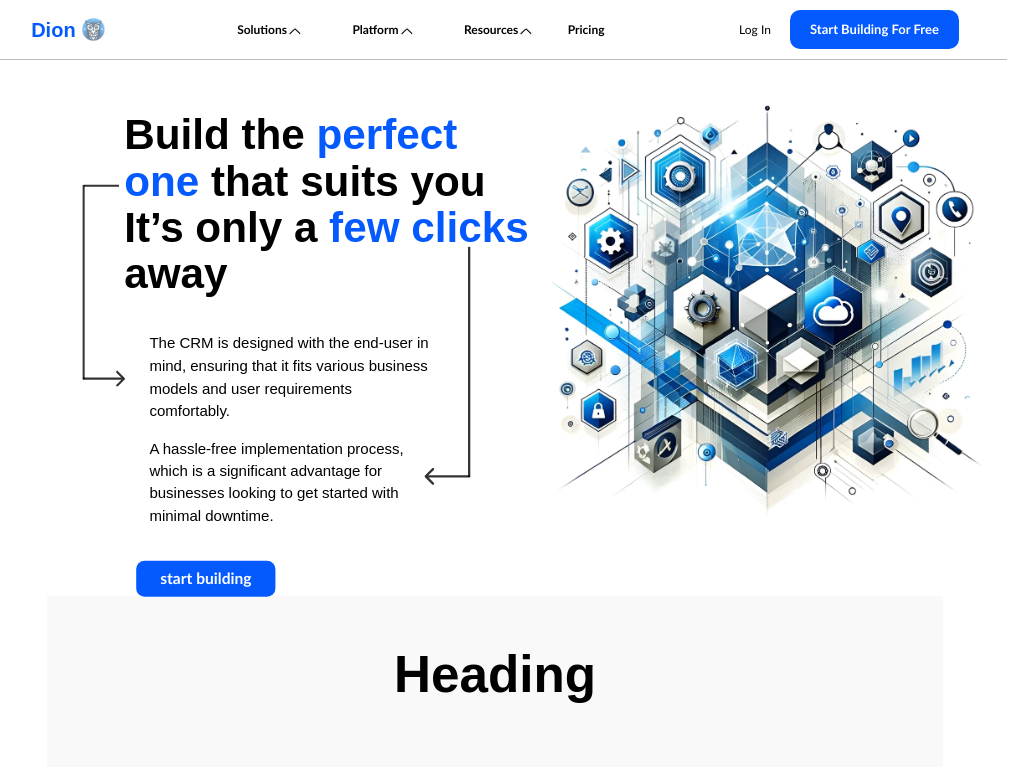
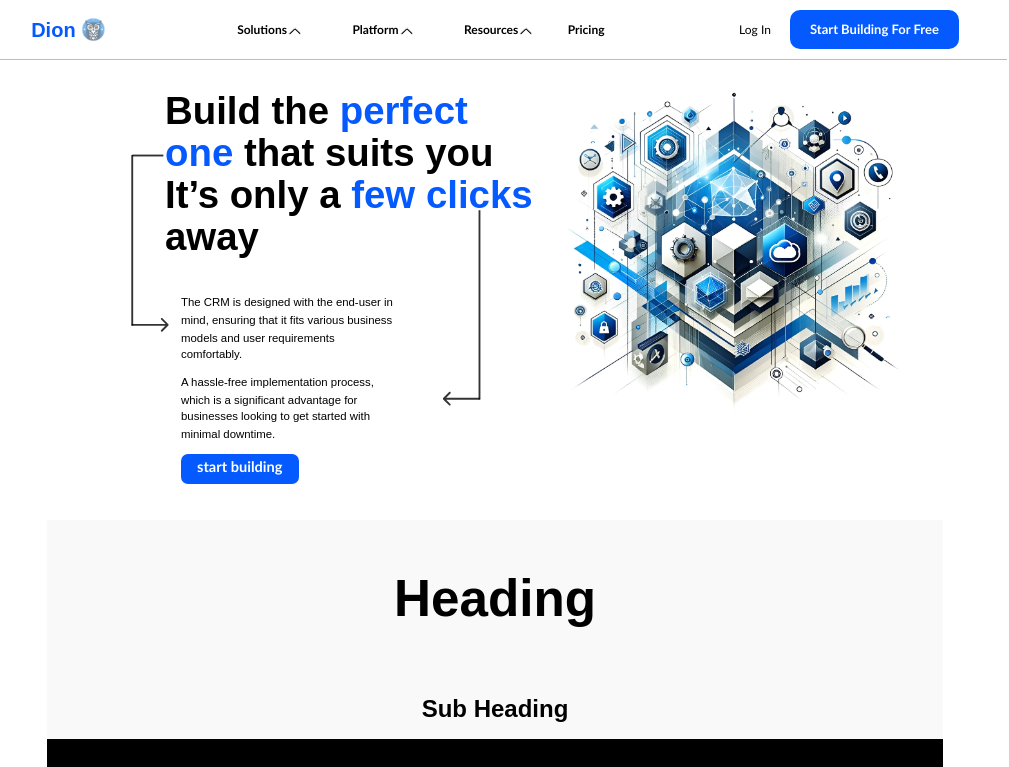
Before and after one commit to Abhijith834/Dion, a React (Vite) app: page / in a window 1280 px wide. Shown: the top 767 px of the page, without its empty margins (145-1154 px from the left). Built offline with nearby package versions, Linux system fonts and the light colour scheme; a web font is replaced by a local one.

Commit message:
Minor updates

```diff
--- a/src/assets/Components/Buttons/Start_building/Start_building.css
+++ b/src/assets/Components/Buttons/Start_building/Start_building.css
@@ -1,10 +1,10 @@
 .start_building {
   background-color: #045aff;
-  font-size: 13px;
+  font-size: 7.3px;
   color: white;
-  padding: 5px 20px 5px 20px;
+  padding: 2px 8px 2px 8px;
   width: fit-content;
-  border-radius: 7px;
+  border-radius: 3.5px;
   font-family: "Calibri", sans-serif;
   font-weight: 600;
   white-space: nowrap;
--- a/src/assets/Components/Section1/Section1.css
+++ b/src/assets/Components/Section1/Section1.css
@@ -2,18 +2,17 @@
     width: 100%;
     display: flex;
     justify-content: center;
+    height: 430px;
 }
 
 .section1_content {
     display: grid;
     grid-template-columns: repeat(1, 1fr);
-    background-color: white;
     margin-top: 50px;
     box-sizing: border-box;
     width: 100%;
     color: black;
-    max-width: 748px;
-    width: 100%;
+    max-width: 216px;
 }
 
 .intro {
@@ -22,7 +21,7 @@
     display: flex;
     justify-content: center;
     flex-direction: row;
-    font-size: 2.5vw;
+    font-size: 5px;
     position: relative;
 }
 
@@ -39,7 +38,7 @@
 }
 
 .intro_text {
-    padding-top: 2vw;
+    padding-top: 10px;
     border: #045aff;
 }
 
@@ -58,14 +57,14 @@
 .intro_text p {
     text-align: center;
     padding-left: 6%;
-    font-size: 3vw;
+    font-size: 6px;
     font-weight: 500;
     text-shadow: -1px -1px 0 #fff, 1px -1px 0 #fff, -1px 1px 0 #fff,
         1px 1px 0 #fff;
 }
 
 .hero_text_1 {
-    padding-top: 110%;
+    padding-top: 112%;
     width: 90%;
 }
 
@@ -74,11 +73,12 @@
 }
 
 .hero_button {
-    margin-top: -50%;
-    margin-bottom: 50%;
+    position: absolute;
+    margin-top: -42%;
+    margin-left: 60px;
     display: flex;
     justify-content: center;
-    height: 25px;
+    height: 15px;
     align-items: center;
 }
 
@@ -89,42 +89,57 @@
 }
 
 .image {
-    top: 42vw;
-    width: 100%;
+    width: 215px;
     position: absolute;
 }
 
 .hero_image {
     width: 100%;
+    margin-top: 85px;
 }
 
-@media (min-width: 768px) {
+@media (min-width: 375px) {
+    .section1 {
+        height: calc(430px * 1.6);
+    }
+
+    .section1_content {
+        transform: scale(1.6);
+        transform-origin: top;
+    }
+}
+
+@media (min-width: 600px) {
+    .section1 {
+        height: 400px;
+    }
+
     .section1_content {
         grid-template-columns: 45% 55%;
+        max-width: 400px;
     }
 
     .intro {
         top: 0;
         z-index: 2;
-        font-size: 11px;
+        font-size: 6px;
         justify-content: right;
     }
 
     .intro_content {
         width: 100%;
-        /* background-color: tomato; */
     }
 
     .intro_text {
-        padding-top: 40px;
-        margin-left: 65px;
+        padding-top: 10px;
+        margin-left: 35px;
         z-index: 1;
     }
 
     .intro_text,
     .arrows {
-        width: 420px;
-        height: 400px;
+        width: 200px;
+        height: 200px;
     }
 
     .arrows {
@@ -140,7 +155,7 @@
     }
 
     .intro h1 {
-        width: 82%;
+        width: 95%;
         text-align: left;
         text-shadow: none;
     }
@@ -150,15 +165,16 @@
     }
 
     .intro_text p {
-        padding-left: 21px;
-        font-size: 12.5px;
+        padding-left: 8px;
+        font-size: 5.7px;
         font-weight: 500;
         text-align: left;
+        text-shadow: none;
     }
 
     .hero_text_1 {
         padding-top: 4%;
-        width: 56%;
+        width: 54%;
     }
 
     .hero_text_2 {
@@ -170,62 +186,91 @@
     }
 
     .svg1 {
-        margin-top: 110px;
-        margin-left: 30px;
+        margin-top: 52px;
+        margin-left: 18px;
+        width: 19px;
+    }
+
+    .svg2 {
+        margin-top: 80px;
+        margin-left: 157px;
         width: 36px;
     }
 
-    .svg2 {
-        margin-top: 162px;
-        margin-left: 281px;
-        width: 73px;
-    }
-
     .image {
-        margin-top: 20px;
-        width: 390px;
-        margin-left: 70px;
+        width: 180px;
+        margin-top: 10px;
+        margin-left: 30px;
         position: static;
         align-items: center;
         z-index: 1;
     }
 
+    .hero_image {
+        width: 100%;
+        margin-top: 0;
+    }
+
     .hero_button {
-        padding-left: 10px;
-        margin-top: 30px;
+        position: static;
+        margin-top: 0%;
+        margin-left: 8px;
         justify-content: left;
+    }
+}
+
+@media (min-width: 768px) {
+    .section1 {
+        height: calc(400px * 1.2);
+    }
+
+    .section1_content {
+        transform: scale(1.8);
+
+    }
+
+    .image {
+        margin-left: 50px;
     }
 }
 
 
 @media (min-width: 1000px) {
+    .section1 {
+        height: calc(400px * 1.3);
+    }
+
     .section1_content {
-        transform: scale(1.2);
-        margin-top: calc(80px * 1.2);
-        margin-bottom: calc(50px * 1.2);
+        transform: scale(2);
     }
 }
 
 @media (min-width: 1300px) {
+    .section1 {
+        height: calc(400px * 1.6);
+    }
+
     .section1_content {
-        transform: scale(1.4);
-        margin-top: calc(100px * 1.4);
-        margin-bottom: calc(80px * 1.4);
+        transform: scale(2.5);
     }
 }
 
 @media (min-width: 1600px) {
+    .section1 {
+        height: calc(400px * 1.8);
+    }
+
     .section1_content {
-        transform: scale(1.6);
-        margin-top: calc(100px * 1.6);
-        margin-bottom: calc(100px * 1.6);
+        transform: scale(3);
     }
 }
 
 @media (min-width: 2000px) {
+    .section1 {
+        height: calc(400px * 2.2);
+    }
+
     .section1_content {
-        transform: scale(1.8);
-        margin-top: calc(100px * 1.8);
-        margin-bottom: calc(100px * 2);
+        transform: scale(3.5);
     }
 }
```
